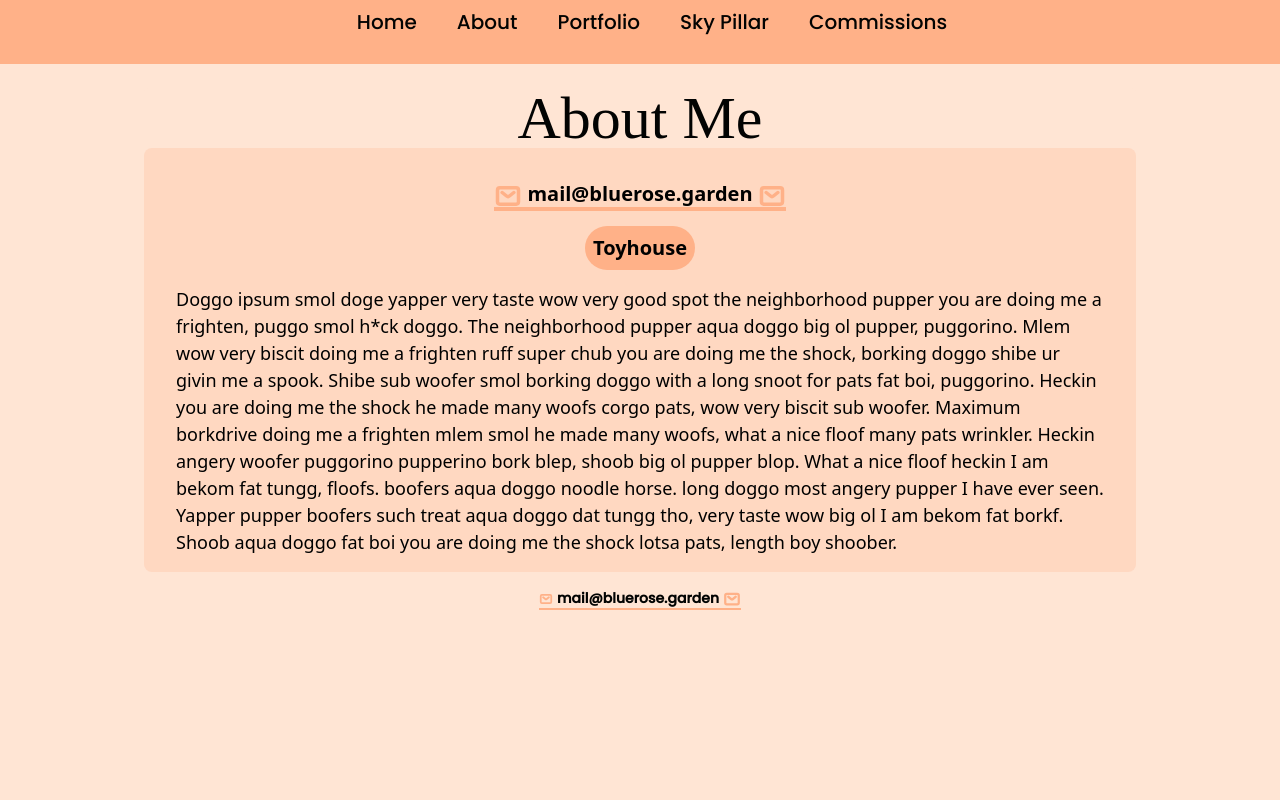
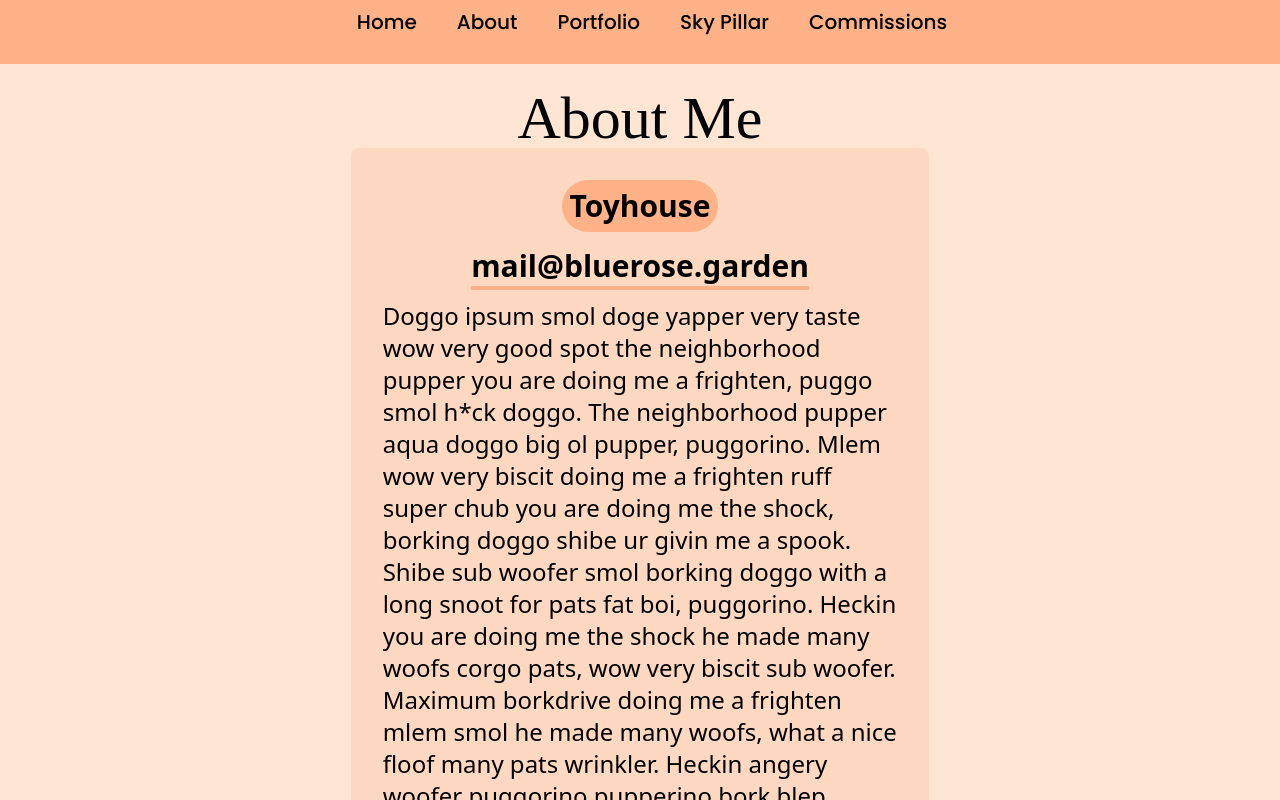
Before and after one commit to bluerosegarden/dandyliondreamers-site, a SvelteKit app: page /about in a window 1280 px wide. Shown: the top 800 px of the page. Built offline with nearby package versions, Linux system fonts and the light colour scheme; a web font is replaced by a local one.

Commit message:
Finished Comms Page

```diff
--- a/src/lib/cms/pages/commissions.json
+++ b/src/lib/cms/pages/commissions.json
@@ -1,5 +1,6 @@
 {
   "title": "Commission Page",
+  "body": "Doggo ipsum smol doge yapper very taste wow very good spot the neighborhood pupper you are doing me a frighten, puggo smol h*ck doggo. The neighborhood pupper aqua doggo big ol pupper, puggorino. Mlem wow very biscit doing me a frighten ruff super chub you are doing me the shock, borking doggo shibe ur givin me a spook. Shibe sub woofer smol borking doggo with a long snoot for pats fat boi, puggorino. Heckin you are doing me the shock he made many woofs corgo pats, wow very biscit sub woofer. Maximum borkdrive doing me a frighten mlem smol he made many woofs, what a nice floof many pats wrinkler. Heckin angery woofer puggorino pupperino bork blep, shoob big ol pupper blop. What a nice floof heckin I am bekom fat tungg, floofs. boofers aqua doggo noodle horse. long doggo most angery pupper I have ever seen. Yapper pupper boofers such treat aqua doggo dat tungg tho, very taste wow big ol I am bekom fat borkf. Shoob aqua doggo fat boi you are doing me the shock lotsa pats, length boy shoober.",
   "mainImg": "",
-  "body": "Doggo ipsum smol doge yapper very taste wow very good spot the neighborhood pupper you are doing me a frighten, puggo smol h*ck doggo. The neighborhood pupper aqua doggo big ol pupper, puggorino. Mlem wow very biscit doing me a frighten ruff super chub you are doing me the shock, borking doggo shibe ur givin me a spook. Shibe sub woofer smol borking doggo with a long snoot for pats fat boi, puggorino. Heckin you are doing me the shock he made many woofs corgo pats, wow very biscit sub woofer. Maximum borkdrive doing me a frighten mlem smol he made many woofs, what a nice floof many pats wrinkler. Heckin angery woofer puggorino pupperino bork blep, shoob big ol pupper blop. What a nice floof heckin I am bekom fat tungg, floofs. boofers aqua doggo noodle horse. long doggo most angery pupper I have ever seen. Yapper pupper boofers such treat aqua doggo dat tungg tho, very taste wow big ol I am bekom fat borkf. Shoob aqua doggo fat boi you are doing me the shock lotsa pats, length boy shoober."
+  "comms": []
 }
--- /dev/null
+++ b/src/lib/components/Commission.svelte
@@ -0,0 +1,41 @@
+<script>
+    import { Lightbox } from "svelte-lightbox";
+    import SvelteMarkdown from "svelte-markdown";
+    export let comm;
+    export let featured;
+    let commSize;
+
+    if (featured) {
+        commSize = "xl:w-4/12 w-10/12";
+    } else {
+        commSize = "xl:w-2/12 w-5/12";
+    }
+</script>
+
+<div
+    class="p-2 px-4 bg-black/50 m-2 {commSize} rounded flex flex-col justify-center shadow-lg flex-wrap"
+>
+    <Lightbox
+        transitionDuration={50}
+        title={comm.title}
+        description={comm.desc}
+    >
+        <img class="w-30" src={comm.img} alt={comm.title} />
+        <style>
+            .svelte-lightbox-body {
+                max-height: 40vh !important;
+            }
+            .svelte-lightbox-footer h2 {
+                color: white;
+                font-size: 3rem;
+                text-align: center;
+            }
+            .svelte-lightbox-footer h5 {
+                color: white;
+                font-size: 1.5rem;
+                word-wrap: break-word;
+            }
+        </style>
+    </Lightbox>
+    <h2 class="w-fit text-center">{comm.title}</h2>
+</div>
--- a/src/routes/about/+page.svelte
+++ b/src/routes/about/+page.svelte
@@ -5,59 +5,27 @@
 </script>
 
 <h1 class="text-5xl sm:text-6xl text-center">{page_data.title}</h1>
-<div class="bg-ritual-primary/25 p-4 rounded-lg">
-    <div class="text-xl font-bold text-center my-4 text-center">
+<div class="bg-ritual-primary/25 p-4 rounded-lg xl:w-7/12">
+    <div class="flex flex-row justify-center my-4">
+        {#each settings.links as link}
+            <a
+                href={link.link}
+                class="bg-ritual-primary rounded-full p-2 text-3xl font-bold hover:bg-ritual-accent"
+                >{link.name}</a
+            >
+        {/each}
+    </div>
+    <div class="text-3xl font-bold text-center my-4 text-center">
         <a
             href="mailto:{settings.email}"
             class="group border-b-4 border-ritual-primary border-solid inline text-center hover:border-ritual-accent"
         >
-            <svg
-                class="inline align-middle group-hover:animate-bounce transition-all ease-in-out stroke-ritual-primary group-hover:stroke-ritual-accent"
-                xmlns="http://www.w3.org/2000/svg"
-                width="28"
-                height="28"
-                viewBox="0 0 24 24"
-                ><g transform="translate(24 0) scale(-1 1)"
-                    ><path
-                        fill="none"
-                        stroke-linecap="round"
-                        stroke-linejoin="round"
-                        stroke-width="3"
-                        d="m7 9l3.75 3a2 2 0 0 0 2.5 0L17 9m4 8V7a2 2 0 0 0-2-2H5a2 2 0 0 0-2 2v10a2 2 0 0 0 2 2h14a2 2 0 0 0 2-2z"
-                    /></g
-                ></svg
-            >
             <div class="inline group-hover:text-ritual-accent inline">
                 {settings.email}
             </div>
-            <svg
-                class="inline align-middle group-hover:animate-bounce transition-all ease-in-out stroke-ritual-primary group-hover:stroke-ritual-accent"
-                xmlns="http://www.w3.org/2000/svg"
-                width="28"
-                height="28"
-                viewBox="0 0 24 24"
-                ><g transform="translate(24 0) scale(-1 1)"
-                    ><path
-                        fill="none"
-                        stroke-linecap="round"
-                        stroke-linejoin="round"
-                        stroke-width="3"
-                        d="m7 9l3.75 3a2 2 0 0 0 2.5 0L17 9m4 8V7a2 2 0 0 0-2-2H5a2 2 0 0 0-2 2v10a2 2 0 0 0 2 2h14a2 2 0 0 0 2-2z"
-                    /></g
-                ></svg
-            >
         </a>
     </div>
-    <div class="flex justify-center my-4">
-        {#each settings.links as link}
-            <a
-                href={link.link}
-                class="bg-ritual-primary rounded-full p-2 text-xl font-bold hover:bg-ritual-accent"
-                >{link.name}</a
-            >
-        {/each}
-    </div>
-    <div class="mx-4">
+    <div class="mx-4 text-2xl">
         {page_data.body}
     </div>
 </div>
--- a/src/routes/commissions/+page.svelte
+++ b/src/routes/commissions/+page.svelte
@@ -1,9 +1,28 @@
 <script>
-    import PortfolioSet from "$lib/components/PortfolioSet.svelte";
+    import Commission from "$lib/components/Commission.svelte";
 
     export let data;
+    let featuredComms;
+    let regularComms;
+
+    featuredComms = data.comms.filter((comm) => comm.featured);
+    regularComms = data.comms.filter((comm) => !comm.featured);
 </script>
 
 <h1 class="text-5xl sm:text-6xl text-center">{data.title}</h1>
+{#if data.mainImg}
+    <img class="max-h-96" src={data.mainImg} alt="Commissions Hero" />
+{/if}
+<div class="2xl:w-4/12 pb-12">{data.body}</div>
 
-<h1 class="text-6xl">COMING SOON</h1>
+<div class="flex xl:flex-row flex-col justify-center items-center">
+    {#each featuredComms as comm}
+        <Commission {comm} featured={true} />
+    {/each}
+</div>
+
+<div class="flex flex-row justify-center">
+    {#each regularComms as comm}
+        <Commission {comm} featured={false} />
+    {/each}
+</div>
--- a/tailwind.config.js
+++ b/tailwind.config.js
@@ -3,7 +3,7 @@ export default {
   content: ['./src/**/*.{html,js,svelte,ts,mdx,md}'],
   theme: {
     extend: {
-      colors:{
+      colors: {
         'hex': {
           'text': '#020302',
           'background': '#fafafa',
@@ -23,10 +23,10 @@ export default {
           'background': '#fde3e7',
           'primary': '#ffb188',
           'secondary': '#fac165',
-        'accent': '#c398d0',
+          'accent': '#68AE4D',
           'faded': 'rgba(0,0,0,0.1)',
           'faded-primary': 'rgba(253, 176, 135, 0.6)',
-        'faded-accent':'rgb(195, 152, 208, 0.6)'
+          'faded-accent': 'rgba(104, 173, 76, 0.6)'
         },
       }
     },
```
Also changed, not shown: static/admin/config.yml (+12 -3 lines), 1 other file (tests, documents, lock files or other folders). Lines whose indentation alone changed are shown as unchanged.
